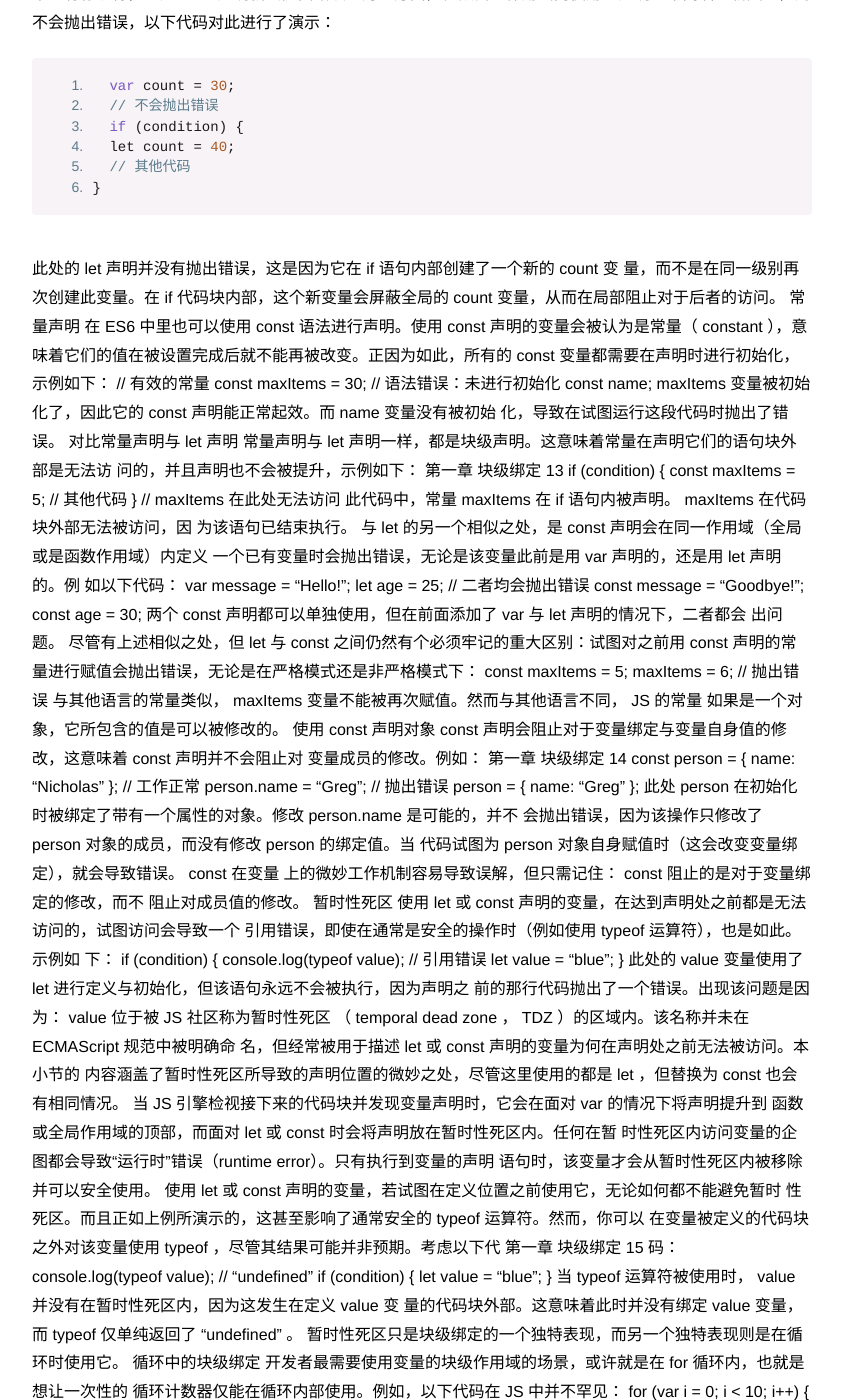
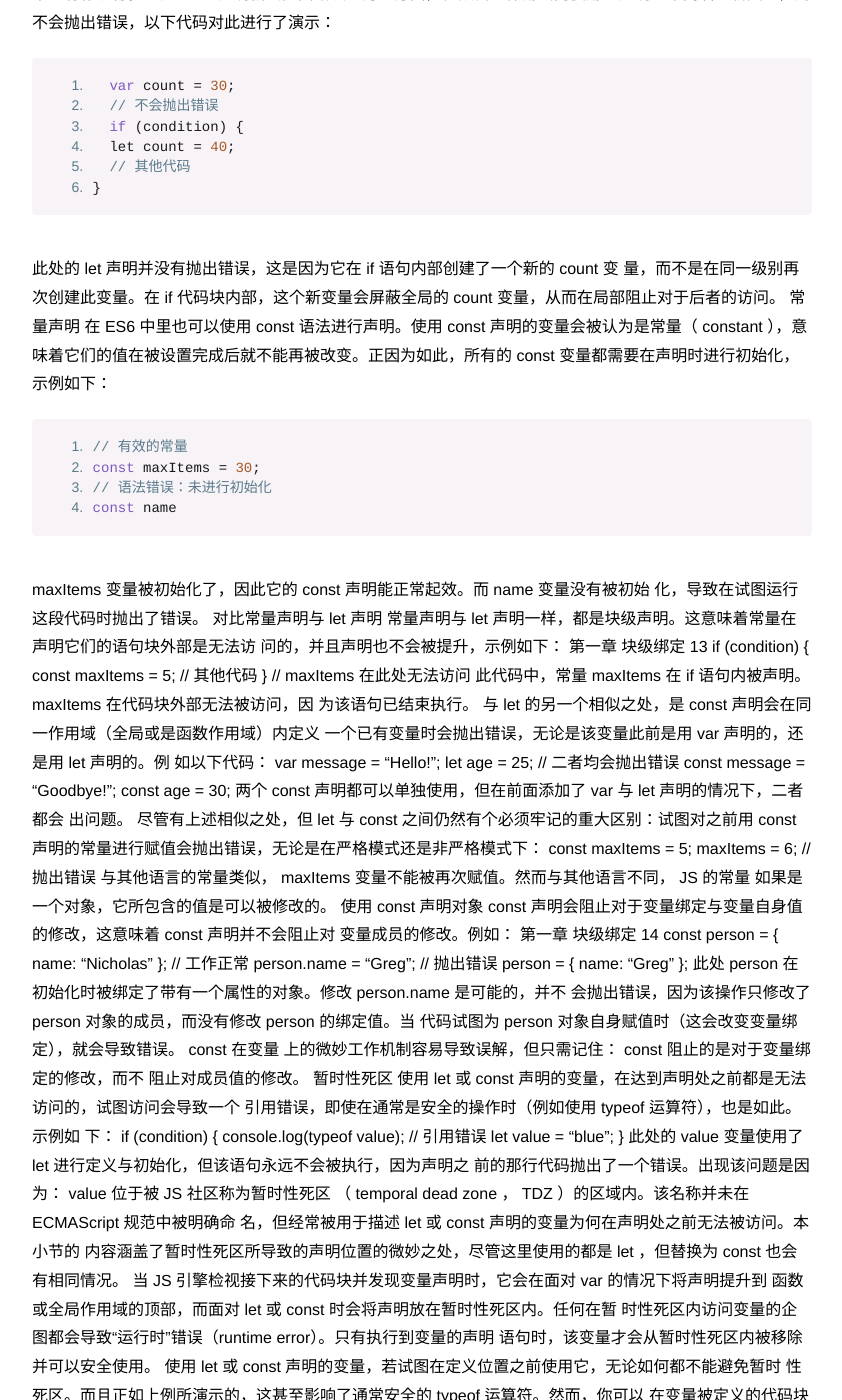
Before and after one commit to ioloveuu/ioloveuu.github.io, a Jekyll site: the page built from _posts/2016-08-01-ES6-notes.md, in a window 1280 px wide and 1400 px high, scrolled down 2481 px. Shown: the whole window, without its empty margins (218-1060 px from the left). Built offline with Jekyll 4.4.1, drawn with Linux system fonts in a browser that asks for light colours; nearby versions of some CDN libraries; a script that is not in the unit is left out; some of the changed text lies outside the part shown.

````diff
--- a/_posts/2016-08-01-ES6-notes.md
+++ b/_posts/2016-08-01-ES6-notes.md
@@ -105,10 +105,13 @@ count  变量，从而在局部阻止对于后者的访问。
 在 ES6 中里也可以使用  const  语法进行声明。使用  const  声明的变量会被认为是常量（
 constant ），意味着它们的值在被设置完成后就不能再被改变。正因为如此，所有的  const
 变量都需要在声明时进行初始化，示例如下：
+
+```
 // 有效的常量
 const maxItems = 30;
 // 语法错误：未进行初始化
-const name;
+const name
+```
 maxItems  变量被初始化了，因此它的  const  声明能正常起效。而  name  变量没有被初始
 化，导致在试图运行这段代码时抛出了错误。
 对比常量声明与 let 声明
````
